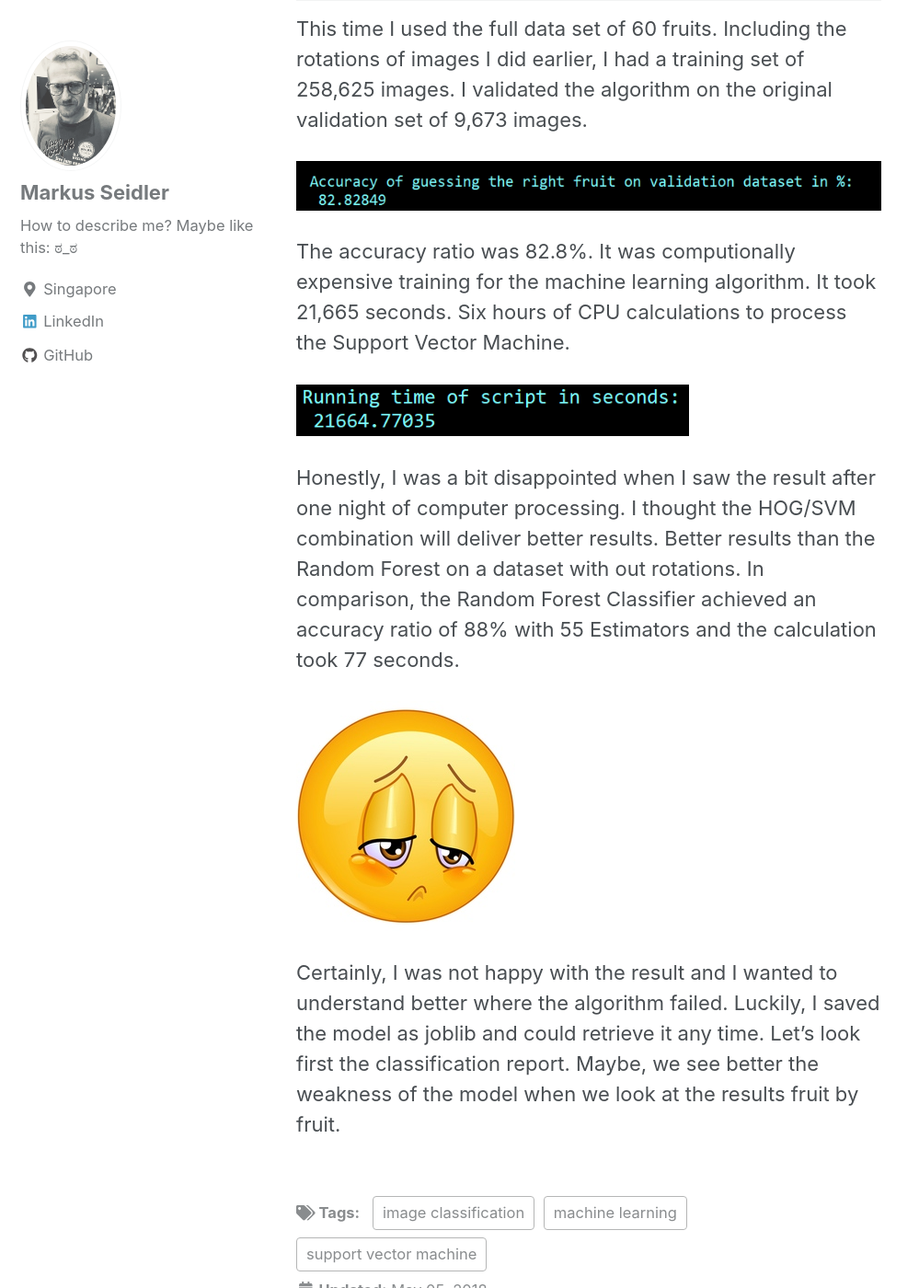
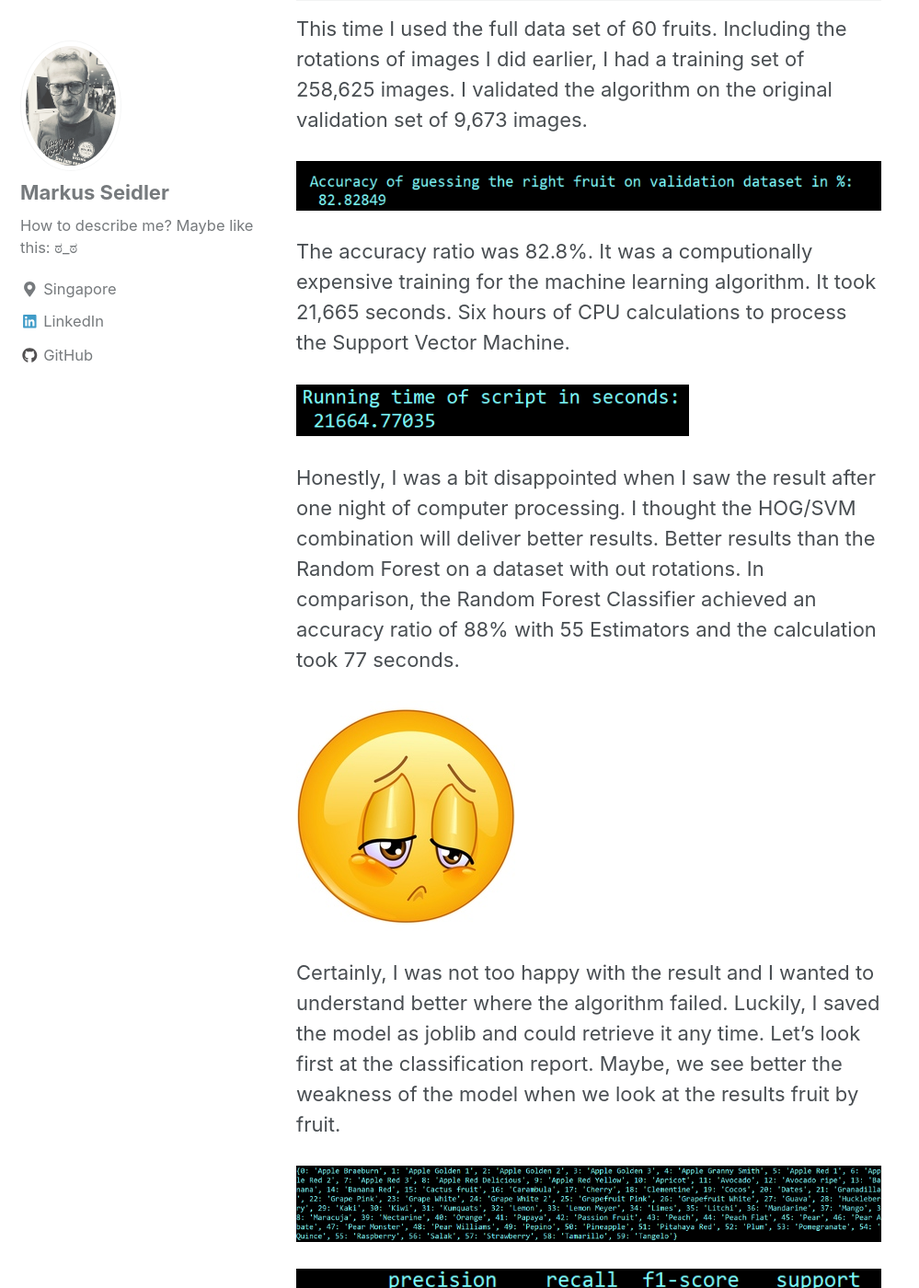
Before and after one commit to markusseidler/markusseidler.github.io, a Jekyll site: the page built from _posts/2018-05-02-IRCHOGSVM.md, in a window 1280 px wide and 1400 px high, scrolled down 20181 px. Shown: the whole window at 92% size, without its empty margins (0-999 px from the left). Built offline with Jekyll 4.4.1, drawn with Linux system fonts in a browser that asks for light colours; nearby versions of some CDN libraries; some of the changed lines change nothing that is shown; some of the changed text lies outside the part shown.

Commit message:
class report

```diff
--- a/_posts/2018-05-02-IRCHOGSVM.md
+++ b/_posts/2018-05-02-IRCHOGSVM.md
@@ -515,7 +515,7 @@
 <img src="{{ site.url }}{{ site.baseurl }}/images/IRCHOGSVM/SVM full accuracy.PNG"
 alt="SVM full accuracy">
 
-The accuracy ratio was 82.8%. It was computionally expensive training for
+The accuracy ratio was 82.8%. It was a computionally expensive training for
 the machine learning algorithm. It took 21,665 seconds. Six hours of CPU
 calculations to process the Support Vector Machine.
 
@@ -531,7 +531,23 @@
 <img src="{{ site.url }}{{ site.baseurl }}/images/IRCHOGSVM/disappointed.jpg"
 alt="Disappointed">
 
-Certainly, I was not happy with the result and I wanted to understand better
+Certainly, I was not too happy with the result and I wanted to understand better
 where the algorithm failed. Luckily, I saved the model as joblib and could
-retrieve it any time. Let's look first the classification report. Maybe, we see
-better the weakness of the model when we look at the results fruit by fruit.
+retrieve it any time. Let's look first at the classification report. Maybe,
+we see better the weakness of the model when we look at the results fruit by fruit.
+
+<img src="{{ site.url }}{{ site.baseurl }}/images/IRCHOGSVM/name_dictionary.PNG"
+alt="Name Dict">
+
+<img src="{{ site.url }}{{ site.baseurl }}/images/IRCHOGSVM/classification_report.PNG"
+alt="Class Rep">
+
+Looking at the first half of the classification report shows that the SVM
+classifier performed very well in class 17 (Cherry), 23 (Grape White),
+24 (Grape White 2), 25 (Grapefruit Pink), 26 (Grapefruit White), and
+28 (Huckleberry). However, it failed miserably in classes such as 14 (Banana Red),
+18 (Clementine), and 11 (Avocado).
+
+Interestingly, the Random Forest Classifier in the previous post was strong
+in classifying Clementine (F1: 91%) and Avocado (91%) but also failed in
+identifying correctly "Red Bananas".
```
Also changed, not shown: images/IRCHOGSVM/classification_report.PNG (added), images/IRCHOGSVM/name_dictionary.PNG (added).
